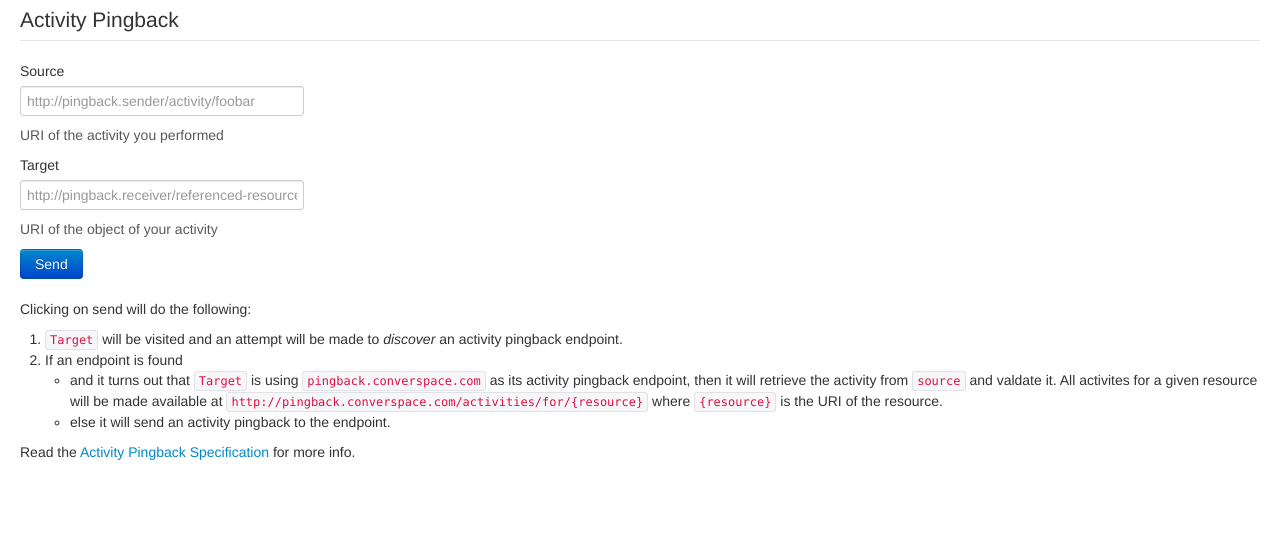
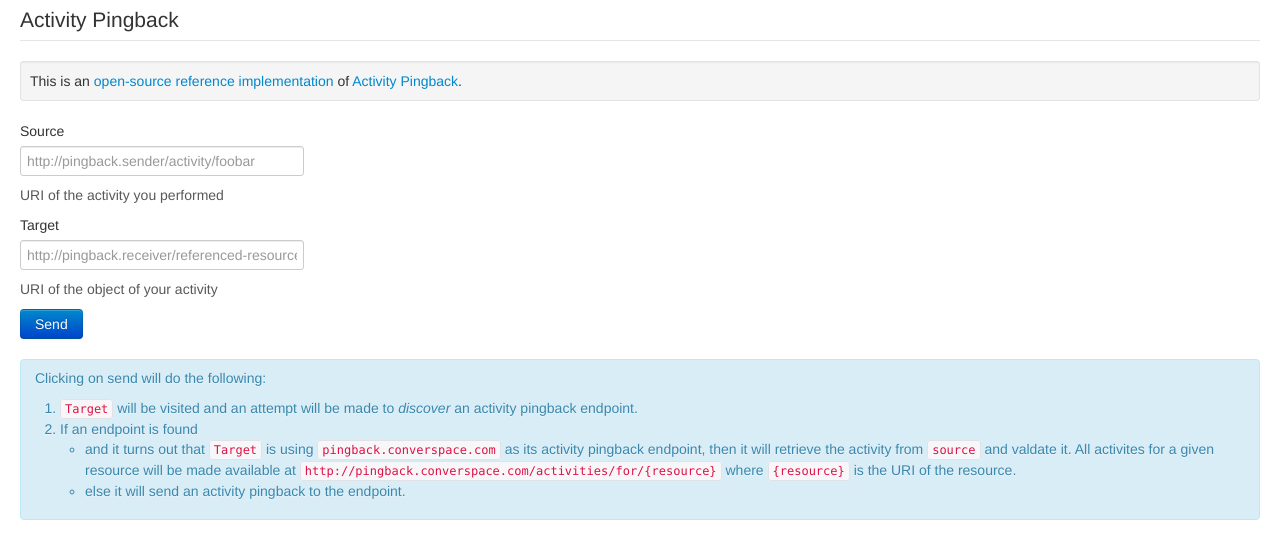
Before and after one commit to converspace/pingback.converspace.com, a PHP site: page /templates/index.html.php in a window 1280 px wide. Shown: the top 559 px of the page. Run offline with PHP 8.4, Linux system fonts and the light colour scheme.

Commit message:
Added link to the repo.

```diff
--- a/templates/index.html.php
+++ b/templates/index.html.php
@@ -11,6 +11,9 @@
 
 		<legend>Activity Pingback</legend>
 
+		<div class="well well-small">
+		This is an <a href="https://github.com/converspace/pingback.converspace.com">open-source reference implementation</a> of <a href="http://activitypingback.org/">Activity Pingback</a>.</div>
+
 		<label for="source">Source</label>
 		<input class="input-xlarge" type="text" name='source' id="source" placeholder="http://pingback.sender/activity/foobar">
 		<span class="help-block">URI of the activity you performed</span>
@@ -23,7 +26,7 @@
 
 	</form>
 
-		<div>
+		<div  class="alert alert-info">
 			<p>Clicking on send will do the following:
 				<ol>
 					<li><code>Target</code> will be visited and an attempt will be made to <em>discover</em> an activity pingback endpoint.</li>
@@ -35,8 +38,6 @@
 					</li>
 				</ol>
 			</p>
-
-			<p>Read the <a href="http://activitypingback.org/">Activity Pingback Specification</a> for more info.</p>
 		</div>
 
 <script src="assets/js/jquery-1.8.2.min.js"></script>
```
